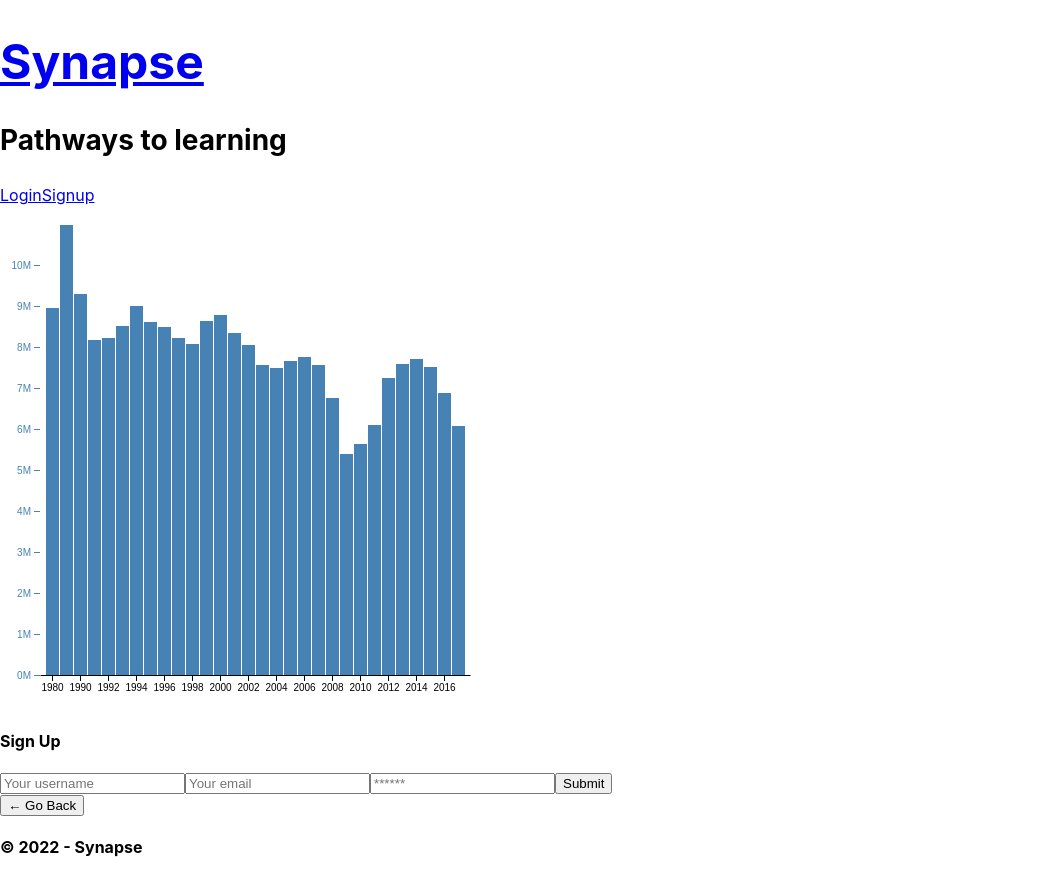
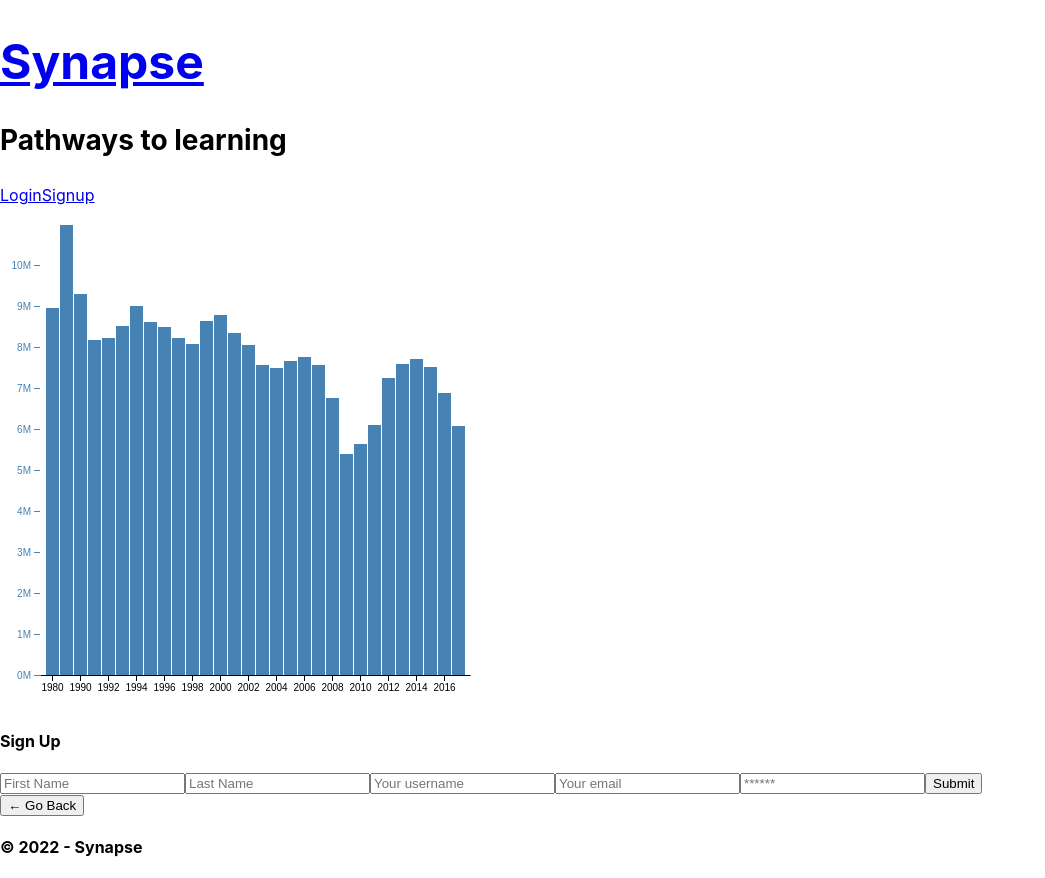
Before and after one commit to Blake-design/learning-tree, a React (Create React App) app in the folder client/: page /signup in a window 1280 px wide. Shown: the whole page, without its empty margins (0-1045 px from the left). Built offline with nearby package versions, Linux system fonts and the light colour scheme.

Commit message:
added first Name lastName to login

```diff
--- a/client/src/pages/Signup.js
+++ b/client/src/pages/Signup.js
@@ -1,19 +1,20 @@
-import React, { useState } from 'react';
-import { Link } from 'react-router-dom';
+import React, { useState } from "react";
+import { Link } from "react-router-dom";
 
-import { useMutation } from '@apollo/client';
-import { ADD_USER } from '../utils/mutations';
+import { useMutation } from "@apollo/client";
+import { ADD_USER } from "../utils/mutations";
 
-import Auth from '../utils/auth';
+import Auth from "../utils/auth";
 
 const Signup = () => {
   const [formState, setFormState] = useState({
-    name: '',
-    email: '',
-    password: '',
+    firstName: "",
+    lastName: "",
+    userName: "",
+    email: "",
+    password: "",
   });
-  const [addUser
-    , { error, data }] = useMutation(ADD_USER);
+  const [addUser, { error, data }] = useMutation(ADD_USER);
 
   // update state based on form input changes
   const handleChange = (event) => {
@@ -31,13 +32,11 @@
     console.log(formState);
 
     try {
-      const { data } = await addUser
-      ({
+      const { data } = await addUser({
         variables: { ...formState },
       });
 
-      Auth.login(data.addUser
-        .token);
+      Auth.login(data.addUser.token);
     } catch (e) {
       console.error(e);
     }
@@ -51,17 +50,33 @@
           <div className="card-body">
             {data ? (
               <p>
-                Success! You may now head{' '}
+                Success! You may now head{" "}
                 <Link to="/">back to the homepage.</Link>
               </p>
             ) : (
               <form onSubmit={handleFormSubmit}>
                 <input
                   className="form-input"
+                  placeholder="First Name"
+                  name="firstName"
+                  type="text"
+                  value={formState.firstName}
+                  onChange={handleChange}
+                />
+                <input
+                  className="form-input"
+                  placeholder="Last Name"
+                  name="lastName"
+                  type="text"
+                  value={formState.lastName}
+                  onChange={handleChange}
+                />
+                <input
+                  className="form-input"
                   placeholder="Your username"
-                  name="name"
+                  name="userName"
                   type="text"
-                  value={formState.name}
+                  value={formState.userName}
                   onChange={handleChange}
                 />
                 <input
@@ -82,7 +97,7 @@
                 />
                 <button
                   className="btn btn-block btn-info"
-                  style={{ cursor: 'pointer' }}
+                  style={{ cursor: "pointer" }}
                   type="submit"
                 >
                   Submit
```
